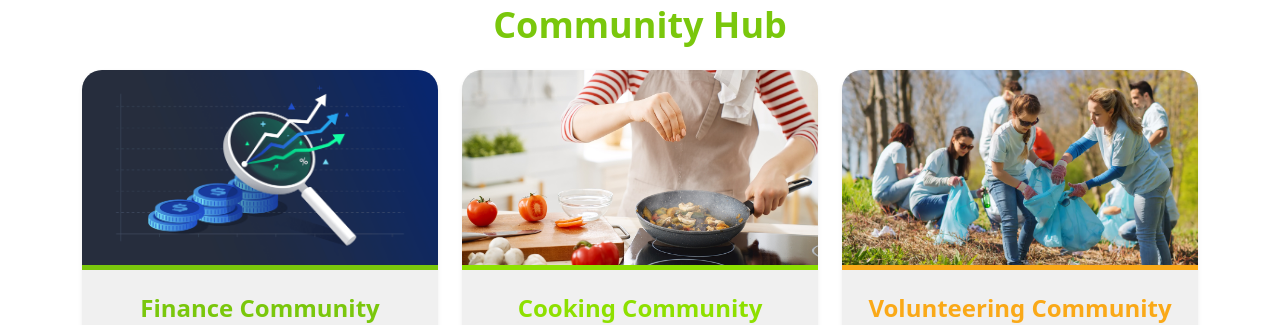
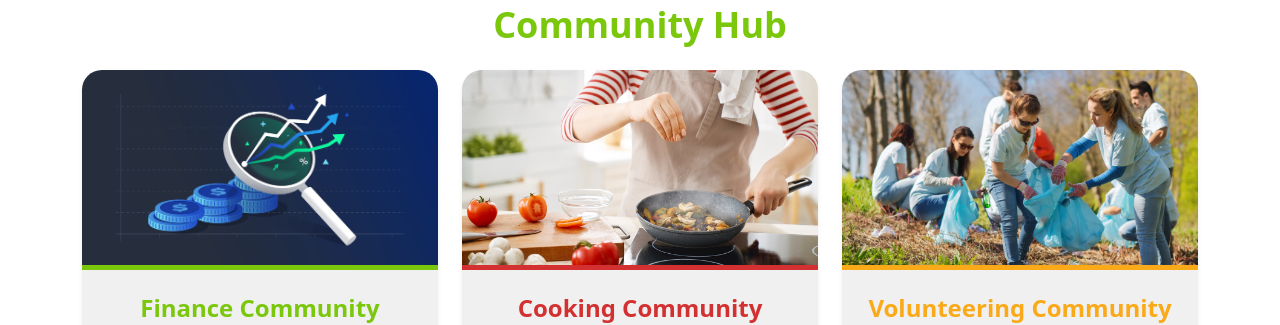
Before and after one commit to cfgtexas24/Team-4, a React (Vite) app in the folder frontend/storm-app/: page /community in a window 1280 px wide. Shown: the part 138-463 px from the top of the page. Built offline with nearby package versions, Linux system fonts and the light colour scheme.

Commit message:
updated the color

```diff
--- a/frontend/storm-app/src/pages/CommunitiesPage/CommunityPage.jsx
+++ b/frontend/storm-app/src/pages/CommunitiesPage/CommunityPage.jsx
@@ -27,7 +27,7 @@ function CommunityPage() {
   // Cards data to avoid repetition
   const communities = [
     { name: 'Finance Community', image: financeImage, color: duolingoColors.pistachio, description: 'Engage in financial discussions, tips, and planning!' },
-    { name: 'Cooking Community', image: cookingImage, color: duolingoColors.chartreuse, description: 'Share recipes, cooking tips, and explore cuisines together!' },
+    { name: 'Cooking Community', image: cookingImage, color: duolingoColors.persianRed, description: 'Share recipes, cooking tips, and explore cuisines together!' },
     { name: 'Volunteering Community', image: volunteeringImage, color: duolingoColors.sun, description: 'Join volunteering efforts and make a difference together!' },
     { name: 'Art Community', image: artImage, color: duolingoColors.lightningYellow, description: 'Explore and share your creativity through art!' },
     { name: 'Health & Wellness Community', image: healthImage, color: duolingoColors.dodgerBlue, description: 'Discuss health tips, wellness practices, and stay fit together!' },
```
